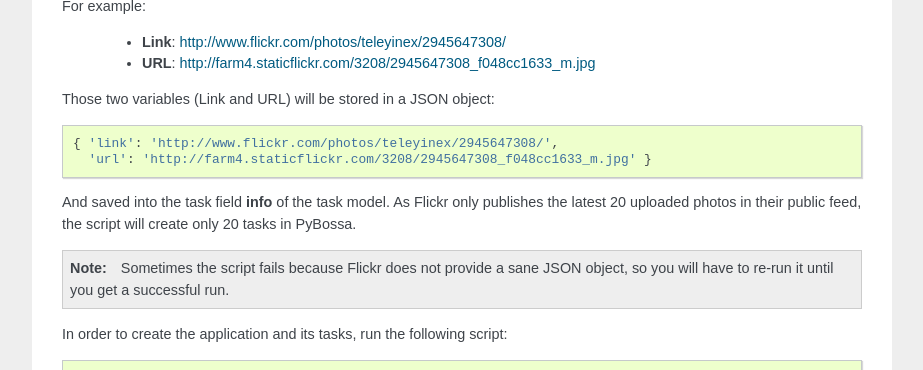
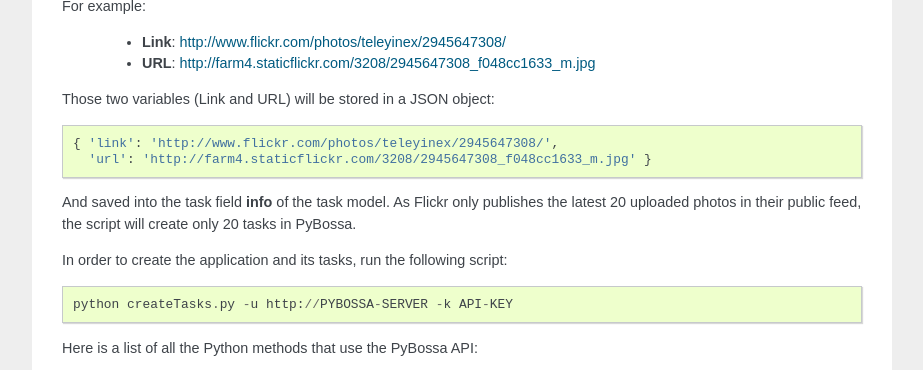
Before and after one commit to Scifabric/app-flickrperson, a Sphinx documentation site: the page built from doc/flickrperson.rst, in a window 1280 px wide and 900 px high, scrolled down 1177 px, cut to the strip 0-370 px from the top of the window. Shown: the whole strip, without its empty margins (198-1121 px from the left). Built offline with Sphinx 7.4.7, drawn with Linux system fonts in a browser that asks for light colours.

Commit message:
Removed the note about the Flickr unescaped errors.
The script now fixes this problem, so this is no longer necessary.

```diff
--- a/doc/flickrperson.rst
+++ b/doc/flickrperson.rst
@@ -80,11 +80,6 @@ Those two variables (Link and URL) will be stored in a JSON object::
 And saved into the task field **info** of the task model. As Flickr only
 publishes the latest 20 uploaded photos in their public feed, the script will
 create only 20 tasks in PyBossa.
-
-.. note::
-
-  Sometimes the script fails because Flickr does not provide a sane JSON object,
-  so you will have to re-run it until you get a successful run.
 
 In order to create the application and its tasks, run the following script::
 
```
